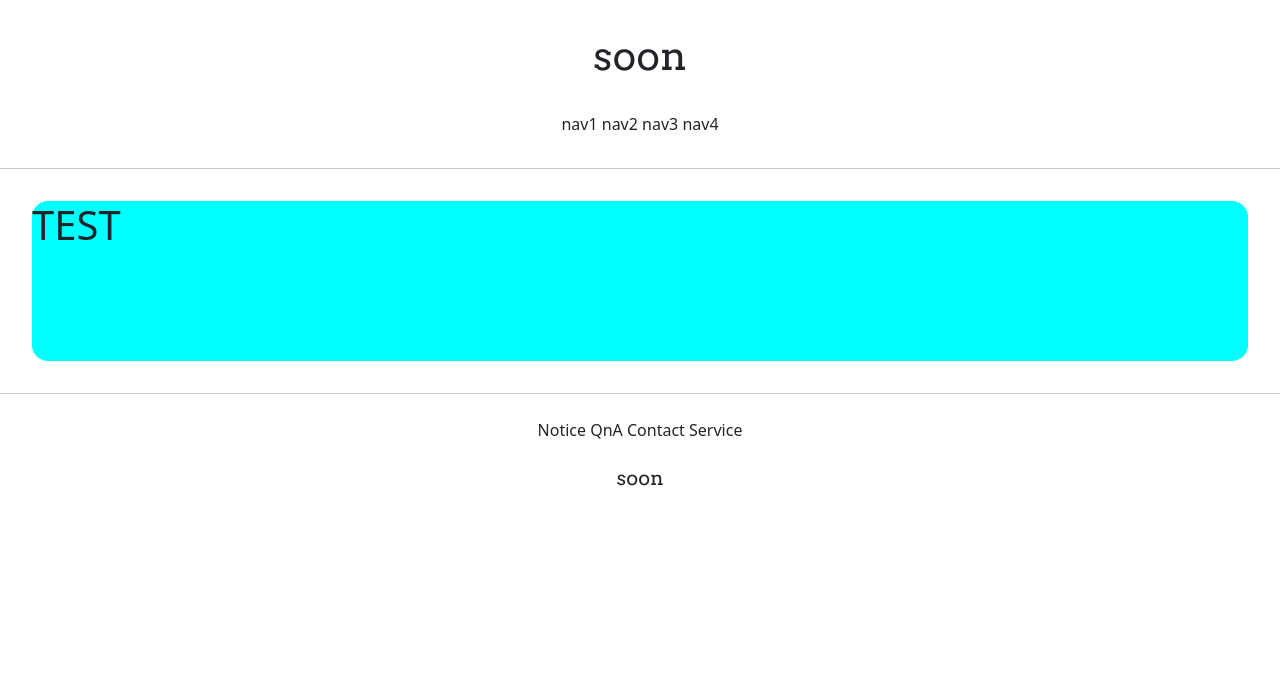
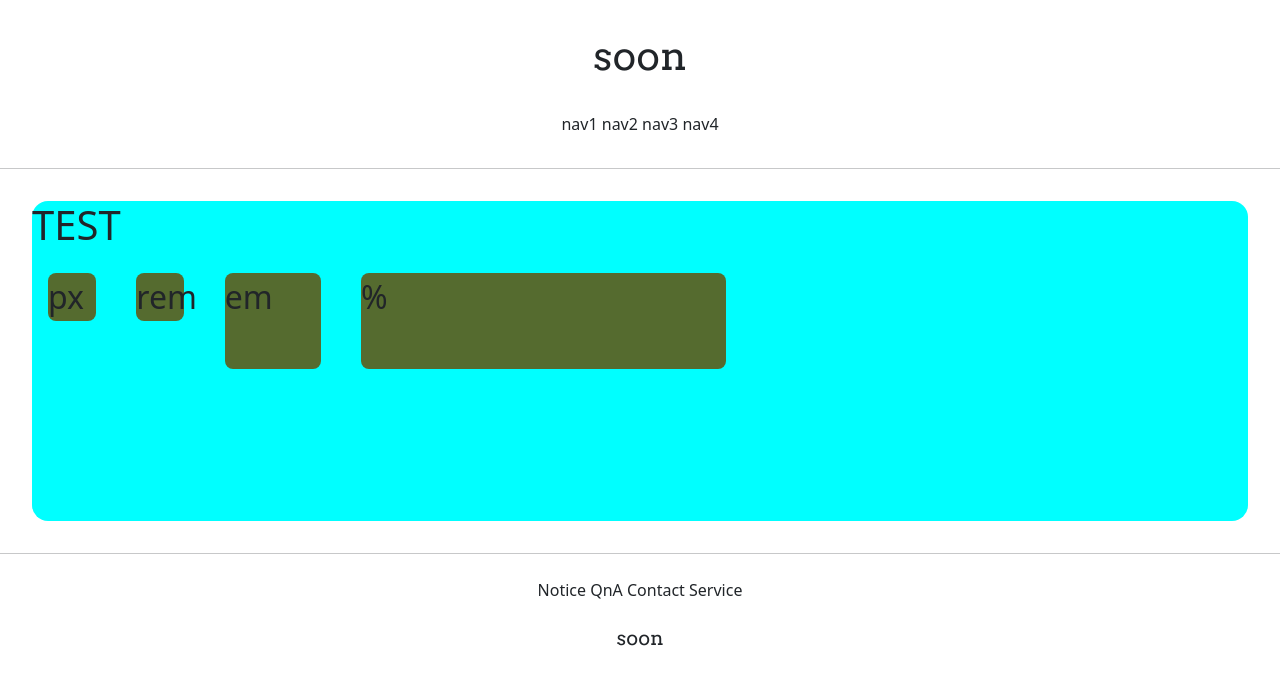
Before and after one commit to hale-in/web-app1, a Django app: page /accounts/hello_world/ in a window 1280 px wide. Shown: the top 685 px of the page. Run offline with Django 3.2, Linux system fonts and the light colour scheme; parts of the project's set-up code (start-up, migrations or seed data) failed here and were passed over.

Commit message:
7/7 3ban class commit 3

```diff
--- a/accountapp/templates/accountapp/hello_world.html
+++ b/accountapp/templates/accountapp/hello_world.html
@@ -2,9 +2,29 @@
 
 {% block content %}
 
-    <div style="height: 10rem; background-color: aqua; margin: 2rem; border-radius: 1rem;">
+    <style>
+        .testing{
+            background-color: darkolivegreen;
+            margin: 1rem;
+            height: 48px;
+            width: 48px;
+            border-radius: .5rem;
+            display: inline-block;
+        }
+
+    </style>
+
+    <div style="height: 20rem; background-color: aqua; margin: 2rem; border-radius: 1rem; font-size: 2rem">
         <h1>TEST</h1>
+
+
+    <div class="testing" style="height: 48px; width: 48px">px</div>
+    <div class="testing" style="height: 3rem; width: 3rem">rem</div>
+    <div class="testing" style="height: 3em; width: 3em">em</div>
+    <div class="testing" style="height: 30%; width: 30%">%</div>
+
     </div>
 
 
+
 {% endblock %}
```
